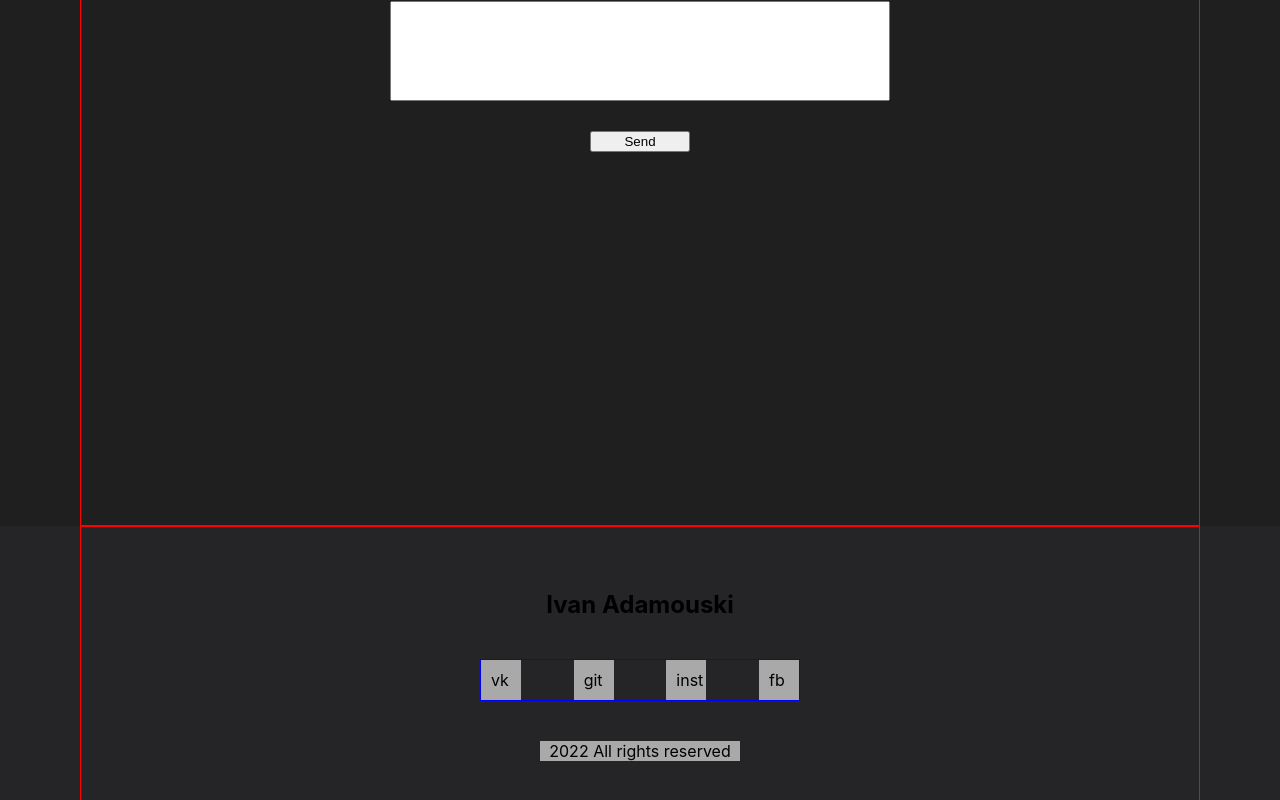
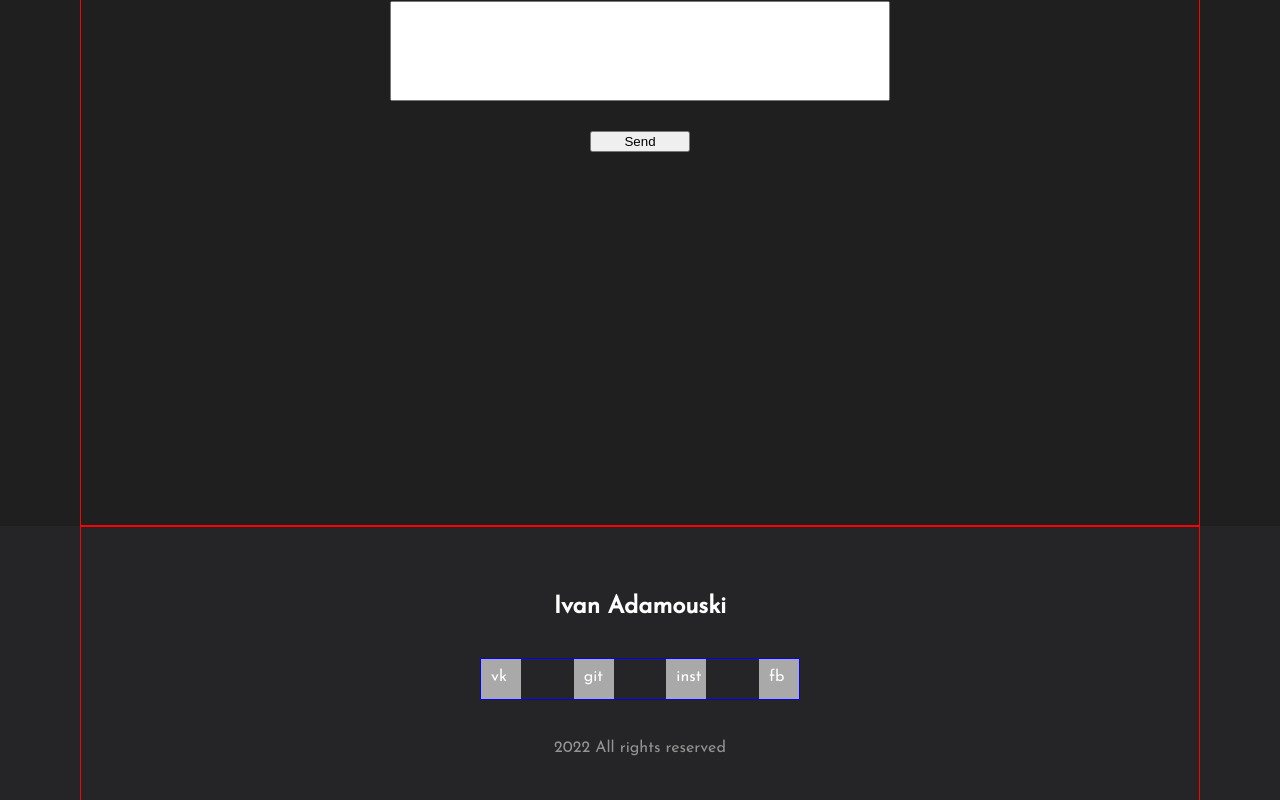
Before and after one commit to aivan3d66/portfolio, a React (Create React App) app: page / in a window 1280 px wide. Shown: the part 3563-4363 px from the top of the page. Built offline with nearby package versions, Linux system fonts and the light colour scheme.

Commit message:
add variables import to Footer, upd font family

```diff
--- a/src/components/Footer/Footer.module.scss
+++ b/src/components/Footer/Footer.module.scss
@@ -1,8 +1,12 @@
+@import "./src/styles/variables";
+
 .footerContainer {
   min-width: 320px;
   margin: 0;
   padding: 0;
-  background-color: #252527;
+  font-family: $basic_font;
+  color: $basic_white;
+  background-color: $special_dark-gray-2;
 }
 
 .footerWrapper {
@@ -15,25 +19,23 @@
   height: 300px;
   margin: 0 auto;
   padding: 0;
-
   border: 1px solid red;
-
 }
 
 .footerInform {
   width: 200px;
   margin: 20px auto;
   text-align: center;
-  background-color: darkgray;
+  color: $special_light-gray;
 }
 
-@media (max-width: 320px) {
+@media (max-width: $mobile-width-only) {
   .footerWrapper {
     max-width: 320px;
   }
 }
 
-@media (min-width: 768px) {
+@media (min-width: $tablet-width) {
   .footerWrapper {
     min-width: 768px;
   }
```
